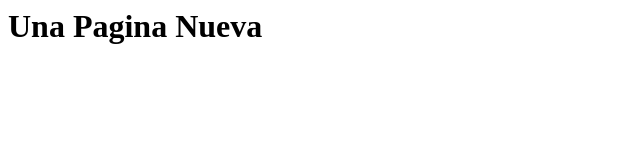
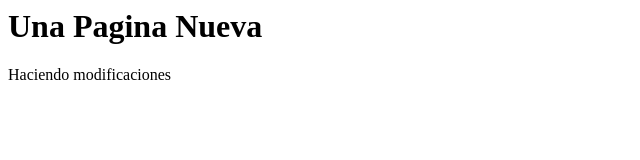
Before and after one commit to Kpaxa/NuevoPrueba, a plain HTML site: page index.html in a window 1280 px wide. Shown: the whole page, without its empty margins (0-640 px from the left). Drawn offline with Linux system fonts and the light colour scheme.

Commit message:
Modifica index.html

```diff
--- a/index.html
+++ b/index.html
@@ -1,3 +1,4 @@
 <html>
 <h1>Una Pagina Nueva</h1>
+Haciendo modificaciones
 </html>
```
